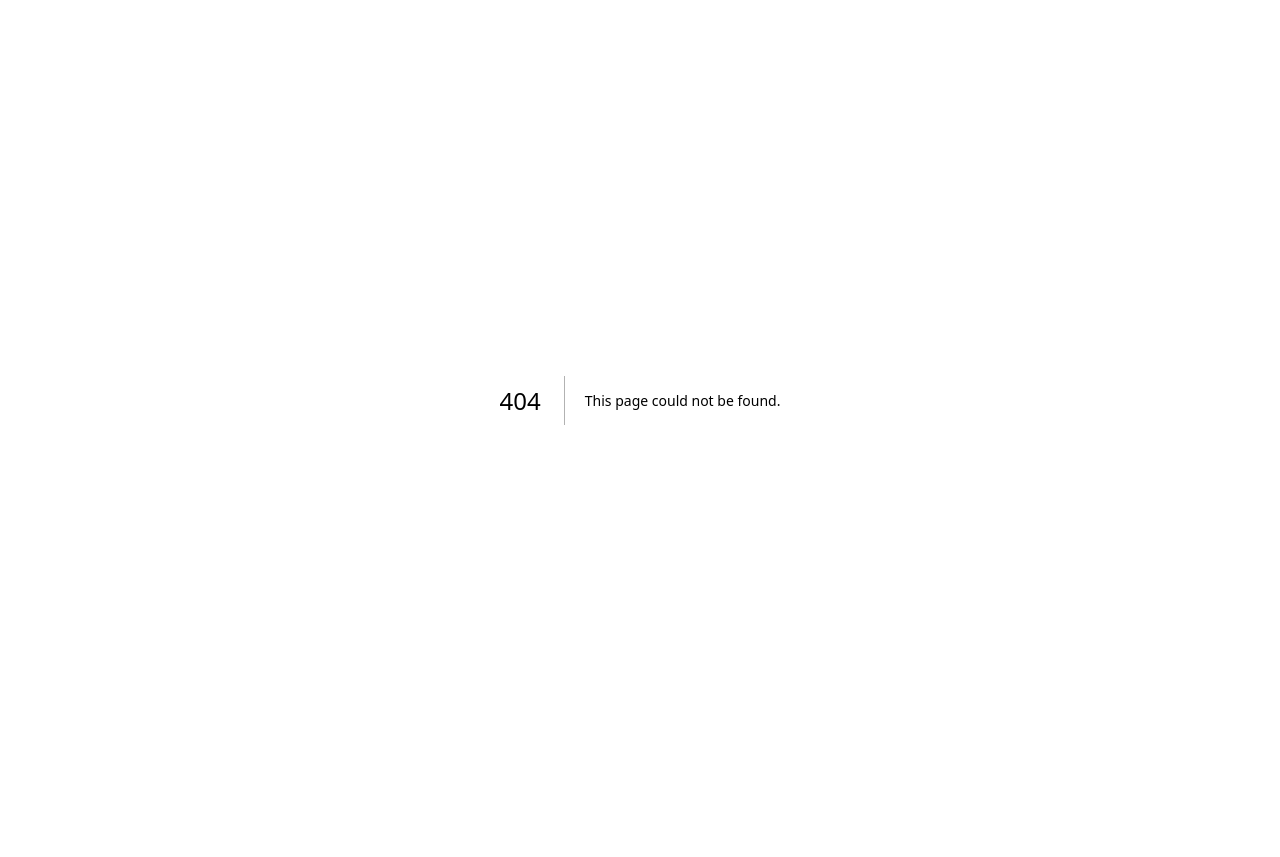
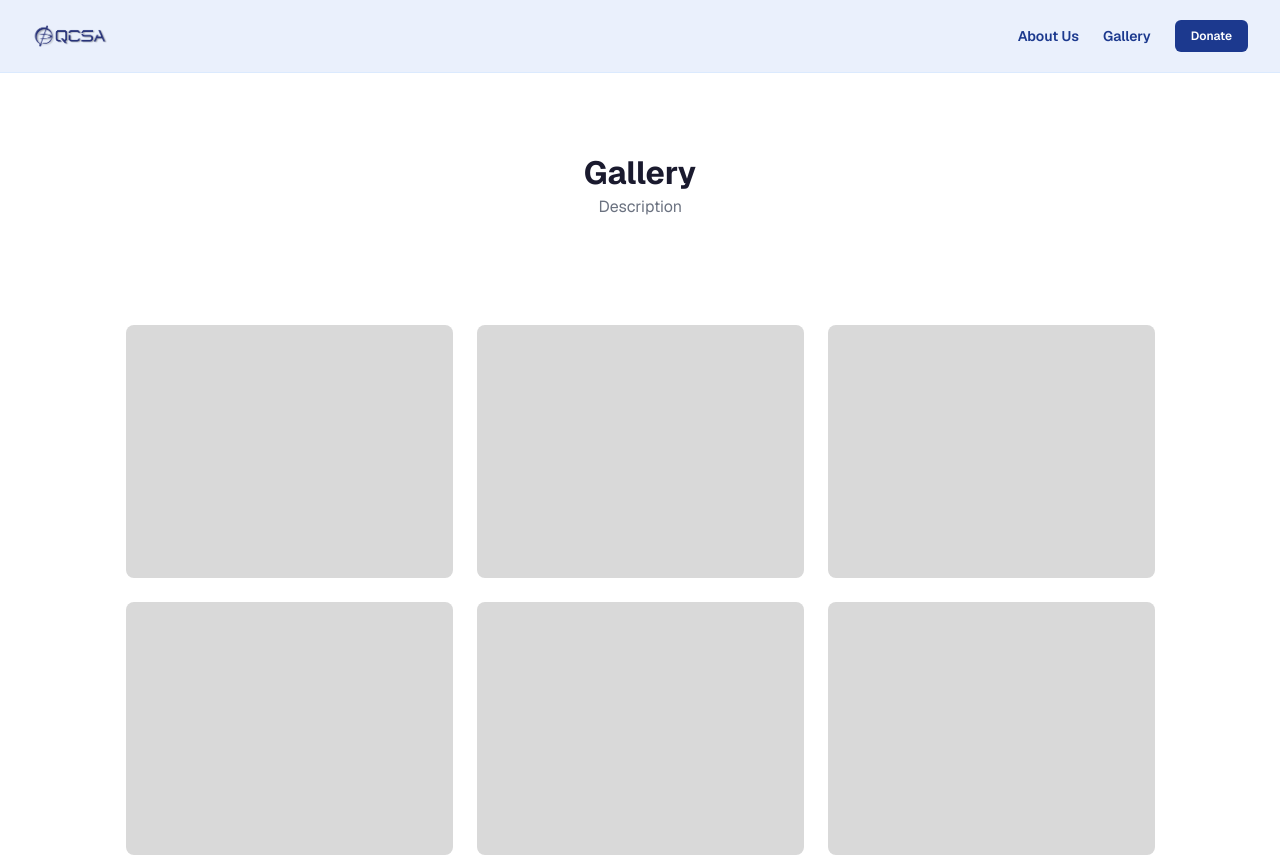
Before and after one commit to QuantumComputingScienceAssociation/QCSA, a Next.js app: page /gallery in a window 1280 px wide. Before the commit this address had no page. Shown: the top 857 px of the page. Before the commit the page ends 800 px from the top, so only its background shows below. Built offline with nearby package versions, Linux system fonts and the light colour scheme.

Commit message:
Add Gallery and About Us pages

```diff
--- /dev/null
+++ b/app/about/page.tsx
@@ -0,0 +1,95 @@
+"use client";
+import Navbar from "../components/Navbar";
+
+export default function AboutUs() {
+  return (
+    <main style={{ minHeight: "100vh", background: "white", display: "flex", flexDirection: "column" }}>
+      <Navbar />
+
+      {/* About Us Section */}
+      <section style={{
+        width: "100%",
+        padding: "6rem 2rem 4rem",
+        display: "flex",
+        alignItems: "center",
+        justifyContent: "center",
+        gap: "60px"
+      }}>
+        <div style={{ width: "280px", flexShrink: 0 }}>
+          <h1 style={{ fontSize: "2.5rem", fontWeight: "bold", color: "#1a1a2e" }}>About Us</h1>
+          <p style={{ color: "#6b7280", marginTop: "0.5rem" }}>Description</p>
+        </div>
+        <div style={{
+          width: "380px",
+          height: "340px",
+          flexShrink: 0,
+          background: "#FFF",
+          boxShadow: "0px 1px 15.7px 4.486px #ADC8EF"
+        }} />
+      </section>
+
+      {/* Get Involved Section */}
+      <section style={{
+        width: "100%",
+        padding: "4rem 2rem",
+        display: "flex",
+        flexDirection: "column",
+        alignItems: "center"
+      }}>
+        <h2 style={{ fontSize: "2rem", fontWeight: "bold", color: "#1a1a2e" }}>Get Involved</h2>
+        <p style={{ color: "#6b7280", marginTop: "0.5rem", marginBottom: "2rem" }}>Description</p>
+        <div style={{
+          maxWidth: "1028px",
+          width: "100%",
+          height: "406px",
+          background: "#D9D9D9",
+          borderRadius: "8px"
+        }} />
+      </section>
+
+      {/* Join the Quantum Revolution */}
+      <section style={{
+        display: "flex",
+        flexDirection: "column",
+        alignItems: "center",
+        textAlign: "center",
+        padding: "5rem 2rem",
+        width: "100%"
+      }}>
+        <h2 style={{ fontSize: "2.5rem", fontWeight: "bold", color: "#1a1a2e" }}>
+          Join the Quantum Revolution
+        </h2>
+        <p style={{ color: "#4b5563", marginTop: "1rem", maxWidth: "600px" }}>
+          Whether you're a student, researcher, or quantum enthusiast, there's a place for you in QCSA
+        </p>
+        <button style={{
+          display: "inline-flex",
+          padding: "15.5px 56px 16.5px 56px",
+          alignItems: "center",
+          gap: "12px",
+          borderRadius: "9999px",
+          background: "#312C85",
+          color: "white",
+          border: "none",
+          cursor: "pointer",
+          marginTop: "2rem",
+          fontSize: "1rem"
+        }}>
+          Learn More →
+        </button>
+      </section>
+
+      {/* Footer */}
+      <div style={{
+        marginTop: "auto",
+        background: "#dce8f8",
+        padding: "2rem",
+        display: "flex",
+        justifyContent: "center"
+      }}>
+        <img src="/QCSA-Logo-2.webp" alt="QCSA Logo" style={{ height: "80px" }} />
+      </div>
+
+    </main>
+  );
+}
--- a/app/components/Navbar.tsx
+++ b/app/components/Navbar.tsx
@@ -1,3 +1,4 @@
+import Link from "next/link";
 import Image from "next/image";
 import { Button } from "./ui/button";
 
@@ -15,18 +16,18 @@ export default function Navbar() {
         />
       </div>
       <div className="flex items-center gap-6">
-        <a
-          href="#about"
+       <Link
+  href="/about"
   className="text-sm font-semibold text-blue-900 hover:text-gray-900 transition-colors"
 >
   About Us
-        </a>
-        <a
-          href="#gallery"
+</Link>
+       <Link
+  href="/gallery"
   className="text-sm font-semibold text-blue-900 hover:text-gray-900 transition-colors"
 >
   Gallery
-        </a>
+</Link>
         <Button href="/coming-soon" size="sm" className="font-semibold rounded-md bg-blue-900">
           Donate
         </Button>
--- /dev/null
+++ b/app/gallery/page.tsx
@@ -0,0 +1,62 @@
+"use client";
+import Navbar from "../components/Navbar";
+
+export default function Gallery() {
+  const images = Array(12).fill(null);
+
+  return (
+    <main style={{ minHeight: "100vh", background: "white", display: "flex", flexDirection: "column" }}>
+      <Navbar />
+
+      {/* Header */}
+      <div style={{ textAlign: "center", paddingTop: "5rem", paddingBottom: "3rem" }}>
+        <h1 style={{
+          display: "flex",
+          height: "40px",
+          justifyContent: "center",
+          alignItems: "center",
+          fontSize: "2rem",
+          fontWeight: "bold",
+          color: "#1a1a2e"
+        }}>
+          Gallery
+        </h1>
+        <p style={{
+          display: "flex",
+          width: "768px",
+          height: "84px",
+          padding: "0 6.273px 56px 6.727px",
+          justifyContent: "center",
+          alignItems: "center",
+          color: "#6b7280",
+          margin: "0 auto"
+        }}>
+          Description
+        </p>
+      </div>
+
+      {/* Grid */}
+      <div style={{
+        display: "grid",
+        gridTemplateColumns: "repeat(3, 327px)",
+        gap: "24px",
+        justifyContent: "center",
+        padding: "0 2rem 5rem"
+      }}>
+        {images.map((_, i) => (
+          <div key={i} style={{
+            width: "327px",
+            height: "253px",
+            borderRadius: "8px",
+            background: "#D9D9D9"
+          }} />
+        ))}
+      </div>
+
+      {/* Footer */}
+      <div style={{ marginTop: "auto", background: "#dce8f8", padding: "2rem", display: "flex", justifyContent: "center" }}>
+        <img src="/QCSA-Logo-2.webp" alt="QCSA Logo" style={{ height: "80px" }} />
+      </div>
+    </main>
+  );
+}
```
Lines whose indentation alone changed are shown as unchanged.
